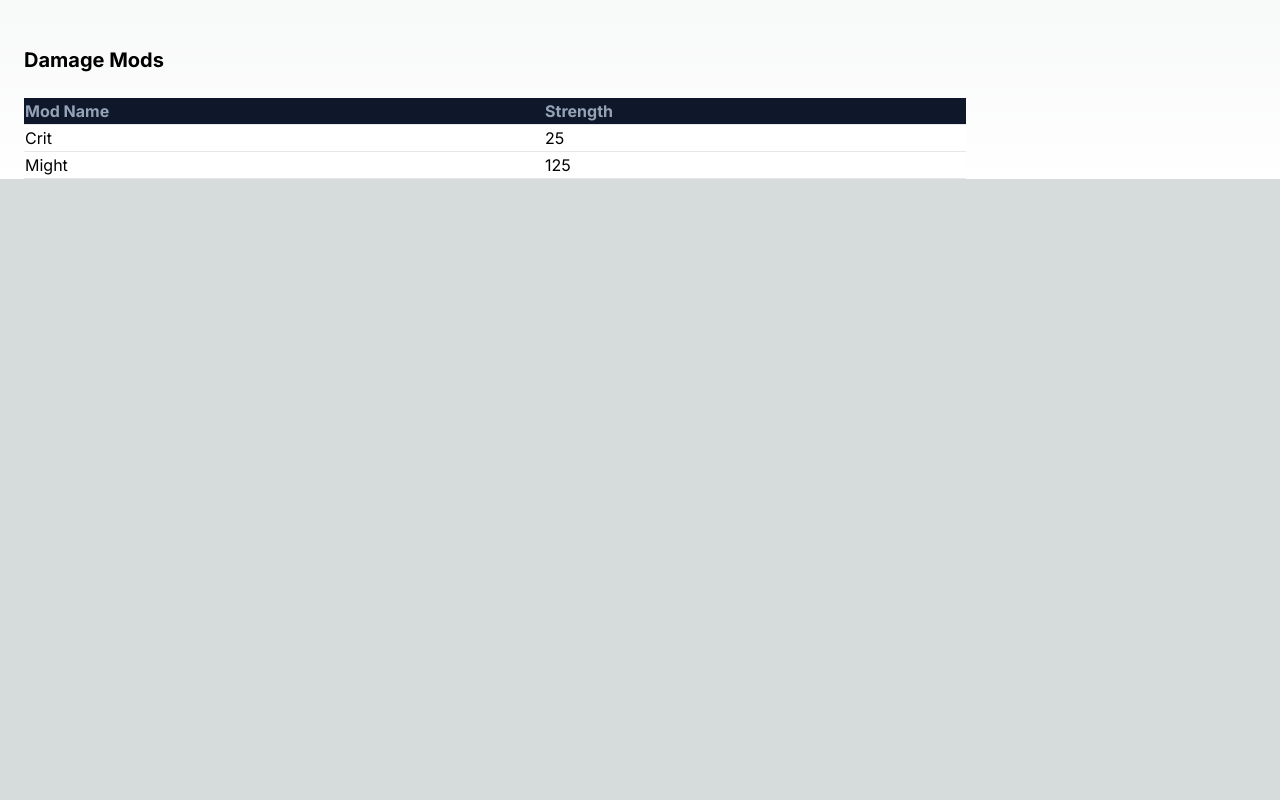
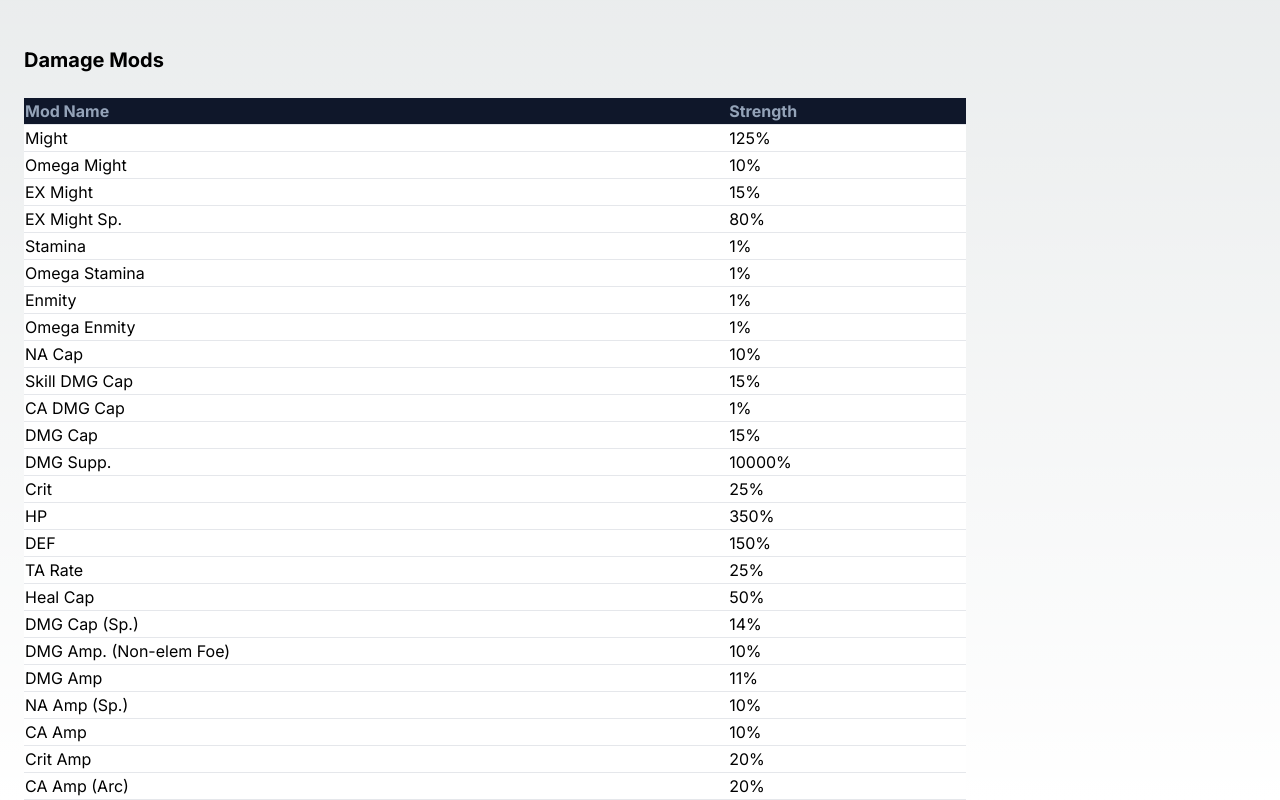
Before and after one commit to miiwo/granblue_front, a Next.js app: page /calc in a window 1280 px wide. Shown: the part 797-1597 px from the top of the page. Before the commit the page ends 976 px from the top, so only its background shows below. Built offline with nearby package versions, Linux system fonts and the light colour scheme.

Commit message:
Add summons own list to pick from

```diff
--- a/src/app/calc/gbfcalcContext.tsx
+++ b/src/app/calc/gbfcalcContext.tsx
@@ -27,6 +27,7 @@ interface GBFWeaponGridContextData {
     setActiveWeaponKey: (weaponlink: string | undefined) => void,
     setActiveSummonKey: (link: string | undefined) => void,
     setWeaponToTile: (weapon: Weapon) => void
+    setSummonToTile: (summon: Summon) => void
 }
 
 const initialWeaponGrid: WeaponGrid = {
@@ -54,7 +55,8 @@ export const GBFWeaponGridContext = createContext<GBFWeaponGridContextData>({
     keyname: undefined,
     setActiveWeaponKey: (weaponlink) => {},
     setActiveSummonKey: (link) => {},
-    setWeaponToTile: (weapon) => {}
+    setWeaponToTile: (weapon) => {},
+    setSummonToTile: (summon) => {}
 })
 
 export function GBFWeaponGridContextProvider( {children}:GBFWeaponGridContextProps ) {
@@ -84,6 +86,14 @@ export function GBFWeaponGridContextProvider( {children}:GBFWeaponGridContextPro
         }
     }
 
+    const setSummonToTile = (summon: Summon) => {
+        let _sumGrid
+        if (keyname.current) {
+            _sumGrid = {...summonGrid, [keyname.current]: summon}
+            setSummonGrid(_sumGrid)
+        }
+    }
+
     return (
         <GBFWeaponGridContext.Provider value={{
             grid,
@@ -92,6 +102,7 @@ export function GBFWeaponGridContextProvider( {children}:GBFWeaponGridContextPro
             setActiveWeaponKey,
             setActiveSummonKey,
             setWeaponToTile,
+            setSummonToTile,
         }}
         >
             {children}
--- a/src/app/calc/page.tsx
+++ b/src/app/calc/page.tsx
@@ -3,7 +3,7 @@
 import { useState } from "react"
 import { NumberSlider } from "../components/base/base-components"
 import { NumberAnimator } from "../components/calc/gbf-dmg-formula"
-import { GBFWepGridModal } from "../components/calc/gbf_modal"
+import { GBFSumGridModal, GBFWepGridModal } from "../components/calc/gbf_modal"
 import { GBFWeaponGridContextProvider } from "./gbfcalcContext"
 import { SummonGrid, WeaponGrid } from "../components/calc/gbf-grids"
 
@@ -22,14 +22,42 @@ const formulaMods = {
     },
     'EX': {
       num: 100,
-      mulx: '',
+      mulx: 'x',
     },
+    'Elemental': {
+        num: 150,
+        mulx: '',
+    }
 } // Move this to gbfcalcContext later
 
 const strengthMods = {
+    'Might': 125,
+    'Omega Might': 10,
+    'EX Might': 15,
+    'EX Might Sp.': 80,
+    'Stamina': 1,
+    'Omega Stamina': 1,
+    'Enmity': 1,
+    'Omega Enmity': 1,
+    'NA Cap': 10,
+    'Skill DMG Cap': 15,
+    'CA DMG Cap': 1,
+    'DMG Cap': 15,
+    'DMG Supp.': 10000,
     'Crit': 25,
-    'Might': 125,
+    'HP': 350,
+    'DEF': 150,
+    'TA Rate': 25,
+    'Heal Cap': 50,
+    'DMG Cap (Sp.)': 14,
+    'DMG Amp. (Non-elem Foe)': 10,
+    'DMG Amp': 11,
+    'NA Amp (Sp.)': 10,
+    'CA Amp': 10,
+    'Crit Amp': 20,
+    'CA Amp (Arc)': 20,
 }
+
 type SearchParamProps = {
     searchParams: Record<string, string> | null | undefined
 }
@@ -86,13 +114,13 @@ export default function CalculatorPage({ searchParams }: SearchParamProps) {
                                 </tr>
                             </thead>
                             <tbody className="bg-white border-slate-100 dark:bg-slate-700">
-                            {Object.keys(strengthMods).map(key => <tr key={key}><td className="border-b">{key}</td><td className="border-b">{String(strengthMods[key])}</td></tr>)}
+                            {Object.keys(strengthMods).map(key => <tr key={key}><td className="border-b">{key}</td><td className="border-b">{String(strengthMods[key as keyof typeof strengthMods])}%</td></tr>)}
                             </tbody>
                         </table>
                     </div>
 
                     {shouldDisplayWeaponModal && <GBFWepGridModal />}
-                    {shouldDisplaySummonModal}
+                    {shouldDisplaySummonModal && <GBFSumGridModal />}
 
                 </div>
             </GBFWeaponGridContextProvider>
--- a/src/app/components/calc/gbf-dmg-formula.tsx
+++ b/src/app/components/calc/gbf-dmg-formula.tsx
@@ -17,6 +17,6 @@ export function NumberAnimator({initialValue, targetValue}: NumberAnimatorProps)
     //}, [targetValue, initialValue])
 
     return (
-        <div>{count}</div>
+        <div>{count}%</div>
     )
 }
--- a/src/app/components/calc/gbf-grids.tsx
+++ b/src/app/components/calc/gbf-grids.tsx
@@ -28,8 +28,8 @@ export function SummonGrid() {
     const { summonGrid } = useContext(GBFWeaponGridContext)
     return (
         <div className="grid grid-cols-2  gap-4 w-64">
-            <SummonTile link={"sumOne"} summon={summonGrid.sumOne} />
-            <SummonTile link={"sumTwo"} summon={summonGrid.sumTwo} />
+            <SummonTile basepath="/calc" link={"sumOne"} summon={summonGrid.sumOne} />
+            <SummonTile basepath="/calc" link={"sumTwo"} summon={summonGrid.sumTwo} />
         </div>
     )
 }
--- a/src/app/components/calc/gbf_modal.tsx
+++ b/src/app/components/calc/gbf_modal.tsx
@@ -32,6 +32,12 @@ const weaponList = [
   {name: 'Photon Blaster', id: 3},
 ]
 
+const summonList = [
+  {name: 'Zeus', id: 0},
+  {name: 'Zeph', id: 1},
+  {name: 'Bahamut', id: 2},
+]
+
 export function GBFWepGridModal() {
   const gbfContext = useContext(GBFWeaponGridContext)
   const router = useRouter()
@@ -51,3 +57,23 @@ export function GBFWepGridModal() {
       </Modal>
   )
 }
+
+export function GBFSumGridModal() {
+  const gbfContext = useContext(GBFWeaponGridContext)
+  const router = useRouter()
+
+  return (
+    <Modal title="GBF Summons">
+      <GBFWeaponSearch />
+      <div className="grid text-black">
+        {summonList.map( item => {
+          return (
+            <Tile key={item.id} onClick={() => {gbfContext.setSummonToTile(item); router.back()}}>
+              {item.name}
+            </Tile>
+          )
+        })}
+      </div>
+    </Modal>
+  )
+}
--- a/src/app/components/calc/gbf_tile.tsx
+++ b/src/app/components/calc/gbf_tile.tsx
@@ -46,7 +46,7 @@ export function SummonTile({basepath, summon, link}:SummonTileProps) {
   const tileImage = '/empty_summon_slot.png'
 
   function onClick() {
-    gbfContext.setActiveWeaponKey(link)
+    gbfContext.setActiveSummonKey(link)
     openSummonModal(basepath)
   }
 
@@ -57,7 +57,7 @@ export function SummonTile({basepath, summon, link}:SummonTileProps) {
   )
 }
 
-export function GBFTile(item: Weapon | Summon) {
+/*export function GBFTile(item: Weapon | Summon) {
   let display, tileImage = ''
 
   if ('weaponProperty' in item) {
@@ -73,4 +73,4 @@ export function GBFTile(item: Weapon | Summon) {
       { item ? display : <Image src={tileImage} alt='GBF Image Tile' width={150} height={150} />}
     </Tile>
   )
-}
+}*/
```
